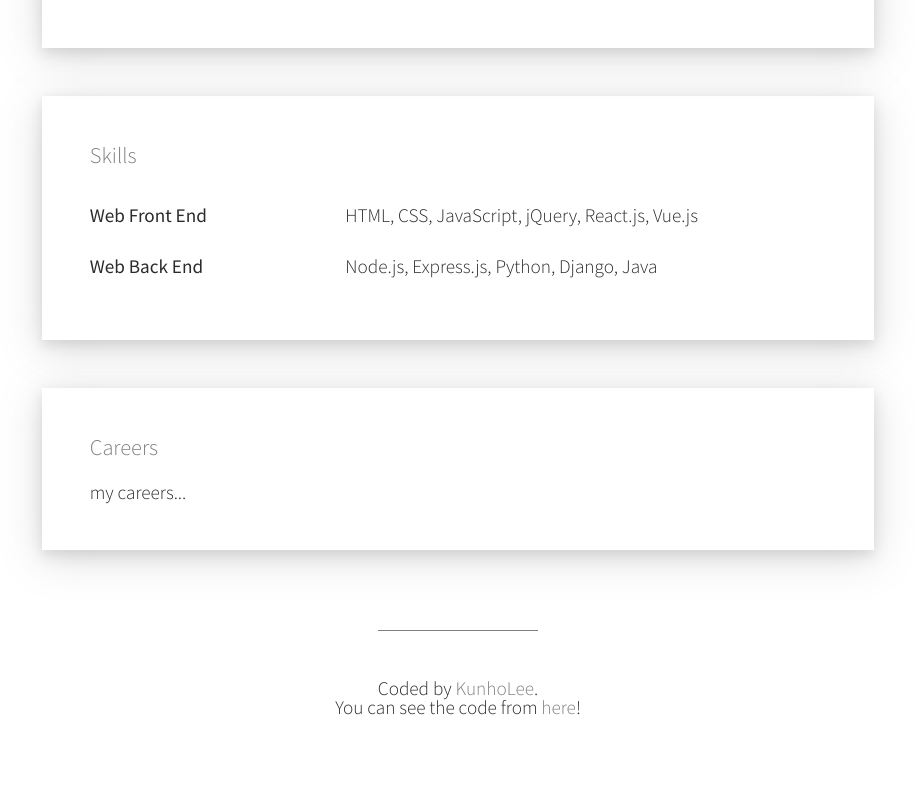
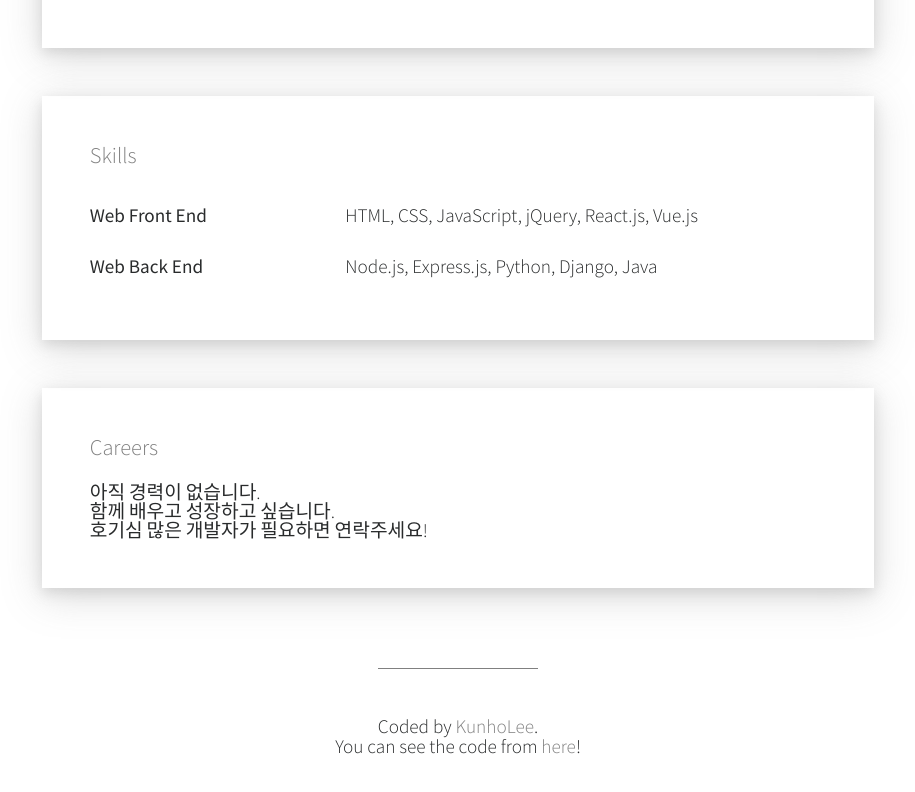
Before and after one commit to daengdaengLee/portfolio, a Vue app: page /portfolio/about in a window 1280 px wide. Shown: the part 834-1626 px from the top of the page, without its empty margins (182-1097 px from the left). Before the commit the page ends 1599 px from the top, so only its background shows below. Built offline with nearby package versions, Linux system fonts and the light colour scheme; the HTML template or start-up script is replaced by a standard one.

Commit message:
Careers 영역 작성

```diff
--- /dev/null
+++ b/src/components/PortfolioAbout/Careers/Career/Career.vue
@@ -0,0 +1,22 @@
+<template>
+  <section class="Career">
+    <h4>아직 경력이 없습니다.</h4>
+    <p>
+      함께 배우고 성장하고 싶습니다.<br>
+      호기심 많은 개발자가 필요하면 연락주세요!
+    </p>
+  </section>
+</template>
+
+<script>
+export default {
+  name: 'Career',
+};
+</script>
+
+<style scoped>
+.Career {
+  font-size: 1.2rem;
+  font-weight: 300;
+}
+</style>
--- a/src/components/PortfolioAbout/Careers/Careers.vue
+++ b/src/components/PortfolioAbout/Careers/Careers.vue
@@ -1,13 +1,18 @@
 <template>
   <section class="Careers p-5">
     <h3 class="HeadingText pb-4">Careers</h3>
-    <p class="MainText">my careers...</p>
+    <Career />
   </section>
 </template>
 
 <script>
+import Career from './Career/Career';
+
 export default {
   name: 'Careers',
+  components: {
+    Career,
+  },
 };
 </script>
 
@@ -20,8 +25,4 @@ export default {
   font-weight: 300;
   color: gray;
 }
-.Careers .MainText {
-  font-size: 1.2rem;
-  font-weight: 300;
-}
 </style>
```
